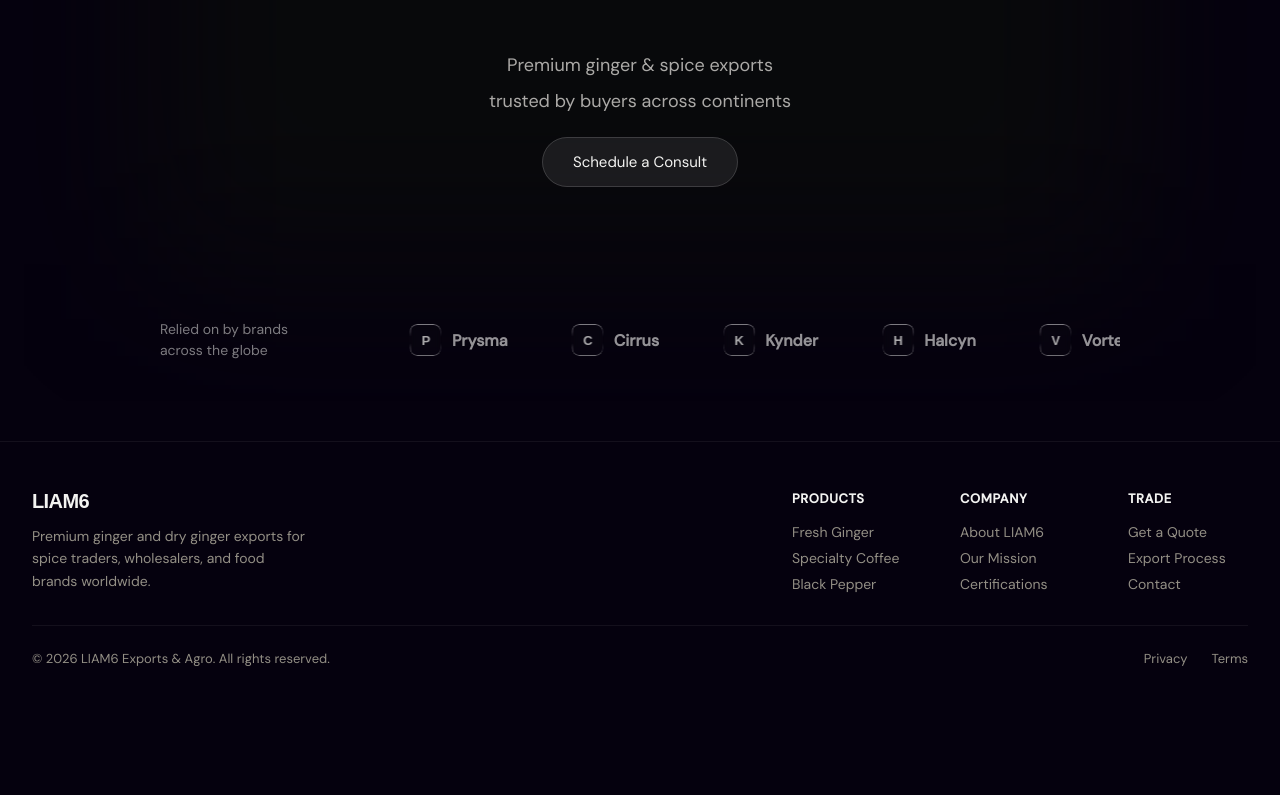
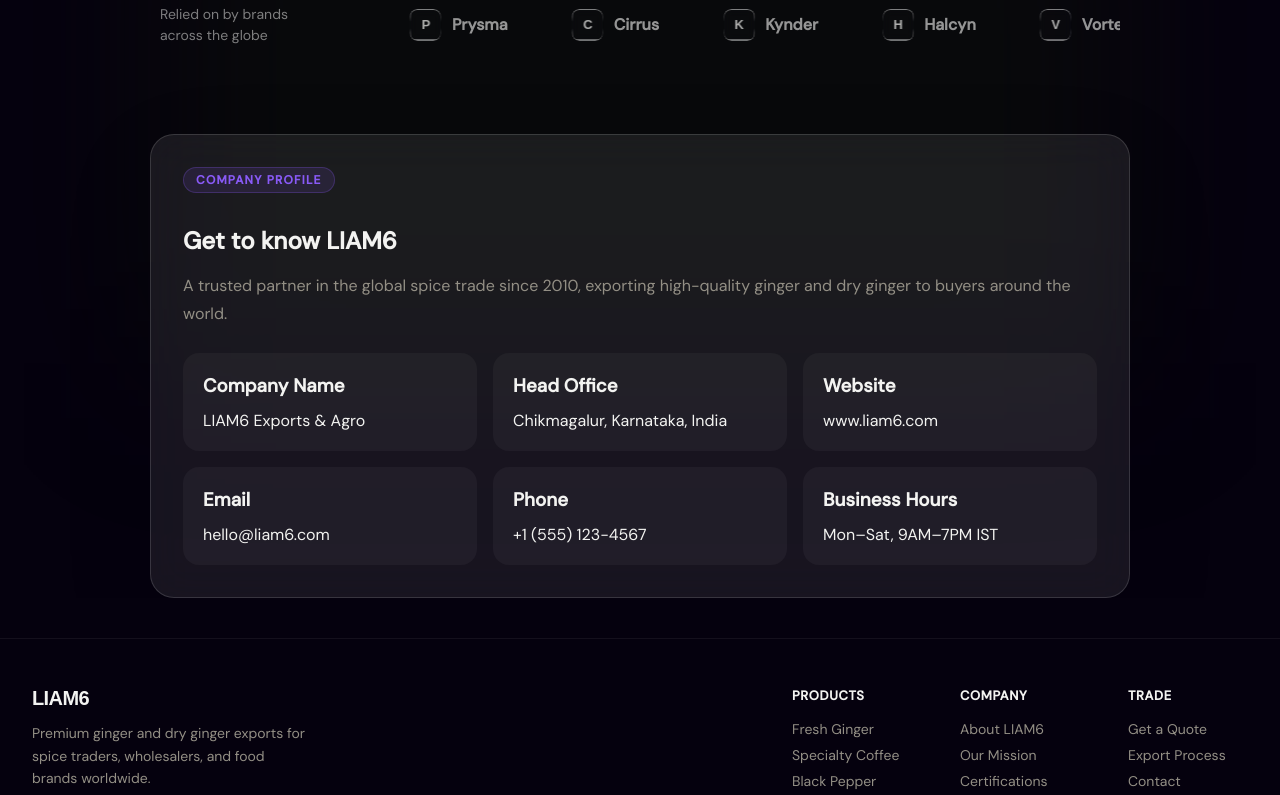
Before and after one commit to mithunurs17/startup-site, a React (Vite) app: page / in a window 1280 px wide. Shown: the part 506-1301 px from the top of the page. Before the commit the page ends 1205 px from the top, so only its background shows below. Built offline with nearby package versions, Linux system fonts and the light colour scheme; a web font is replaced by a local one.

Commit message:
company profile

```diff
--- a/src/pages/Home.tsx
+++ b/src/pages/Home.tsx
@@ -179,12 +179,6 @@ export default function Home() {
               Premium ginger & spice exports<br/>trusted by buyers across continents
             </p>
 
-            {/* CTA */}
-            <div style={{ marginTop: '2rem' }}>
-              <Link to="/contact" className="btn-hero">
-                Schedule a Consult
-              </Link>
-            </div>
           </div>
         </div>
 
@@ -206,6 +200,50 @@ export default function Home() {
             </div>
           </div>
         </div>
+
+        {/* ── Company profile ── */}
+        <section style={{ width: '100%', display: 'flex', justifyContent: 'center', padding: '0 2rem', marginTop: '3rem' }}>
+          <div style={{ position: 'sticky', bottom: '1.5rem', width: '100%', maxWidth: '980px', background: 'rgba(255,255,255,0.08)', border: '1px solid rgba(255,255,255,0.14)', borderRadius: '1.5rem', padding: '2rem', backdropFilter: 'blur(20px)', boxShadow: '0 30px 90px rgba(0,0,0,0.12)' }}>
+            <div style={{ display: 'flex', flexDirection: 'column', gap: '1.5rem' }}>
+              <div>
+                <span className="section-pill">Company Profile</span>
+                <h2 style={{ marginTop: '0.75rem' }}>
+                  Get to know LIAM6
+                </h2>
+                <p style={{ color: 'hsl(var(--muted-foreground))', marginTop: '1rem', lineHeight: 1.8 }}>
+                  A trusted partner in the global spice trade since 2010, exporting high-quality ginger and dry ginger to buyers around the world.
+                </p>
+              </div>
+
+              <div style={{ display: 'grid', gridTemplateColumns: 'repeat(auto-fit, minmax(220px, 1fr))', gap: '1rem' }}>
+                <div style={{ padding: '1.25rem', borderRadius: '1rem', background: 'rgba(255,255,255,0.04)' }}>
+                  <h3 style={{ marginBottom: '0.75rem', color: 'hsl(var(--foreground))' }}>Company Name</h3>
+                  <p>LIAM6 Exports & Agro</p>
+                </div>
+                <div style={{ padding: '1.25rem', borderRadius: '1rem', background: 'rgba(255,255,255,0.04)' }}>
+                  <h3 style={{ marginBottom: '0.75rem', color: 'hsl(var(--foreground))' }}>Head Office</h3>
+                  <p>Chikmagalur, Karnataka, India</p>
+                </div>
+                <div style={{ padding: '1.25rem', borderRadius: '1rem', background: 'rgba(255,255,255,0.04)' }}>
+                  <h3 style={{ marginBottom: '0.75rem', color: 'hsl(var(--foreground))' }}>Website</h3>
+                  <p>www.liam6.com</p>
+                </div>
+                <div style={{ padding: '1.25rem', borderRadius: '1rem', background: 'rgba(255,255,255,0.04)' }}>
+                  <h3 style={{ marginBottom: '0.75rem', color: 'hsl(var(--foreground))' }}>Email</h3>
+                  <p>hello@liam6.com</p>
+                </div>
+                <div style={{ padding: '1.25rem', borderRadius: '1rem', background: 'rgba(255,255,255,0.04)' }}>
+                  <h3 style={{ marginBottom: '0.75rem', color: 'hsl(var(--foreground))' }}>Phone</h3>
+                  <p>+1 (555) 123-4567</p>
+                </div>
+                <div style={{ padding: '1.25rem', borderRadius: '1rem', background: 'rgba(255,255,255,0.04)' }}>
+                  <h3 style={{ marginBottom: '0.75rem', color: 'hsl(var(--foreground))' }}>Business Hours</h3>
+                  <p>Mon–Sat, 9AM–7PM IST</p>
+                </div>
+              </div>
+            </div>
+          </div>
+        </section>
       </div>
     </div>
   );
```
